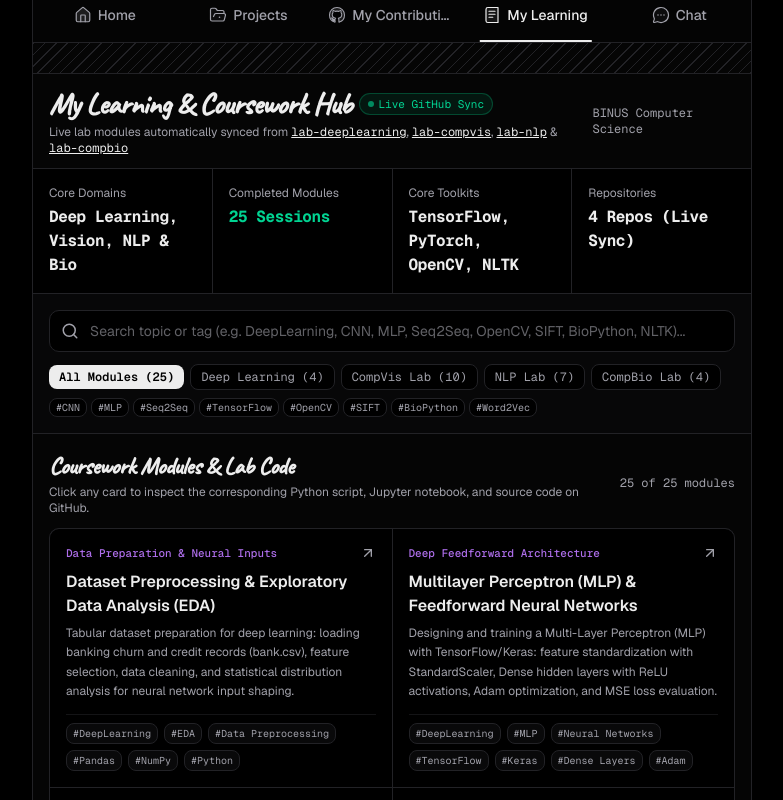
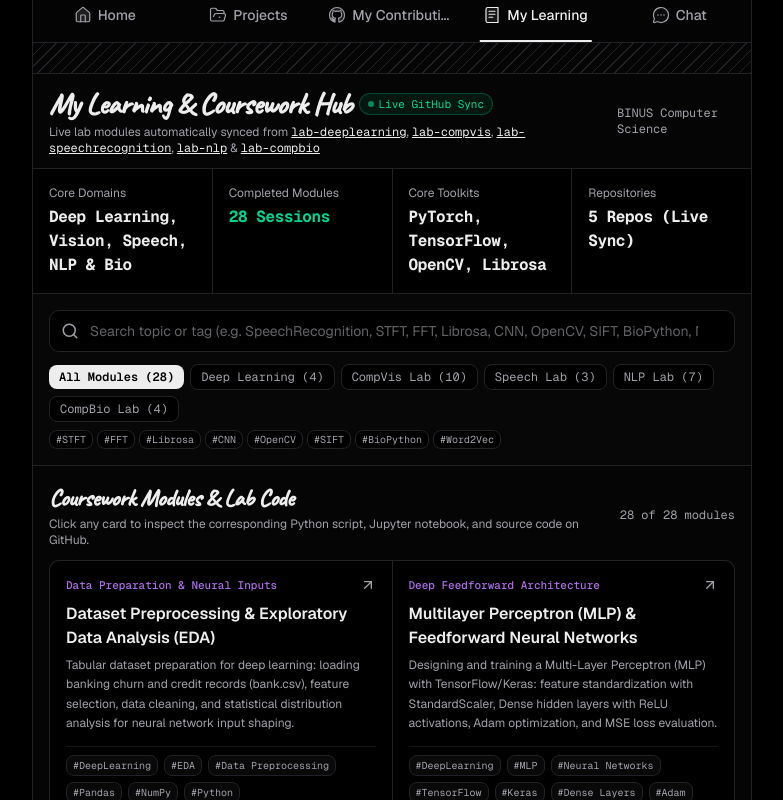
Before and after one commit to FidelCristopher/portofolio, a Next.js app: page /learning in a window 1280 px wide. Shown: the part 640-1440 px from the top of the page, without its empty margins (248-1031 px from the left). Built offline with nearby package versions, Linux system fonts and the light colour scheme; no server answers.

Commit message:
feat: integrate lab-speechrecognition into /learning with 5-repo dynamic auto sync

```diff
--- a/src/app/api/learning/route.ts
+++ b/src/app/api/learning/route.ts
@@ -2,7 +2,7 @@ import { NextResponse } from "next/server";
 
 export interface SessionMeta {
   id: string;
-  category: "nlp" | "compbio" | "compvis" | "deeplearning";
+  category: "nlp" | "compbio" | "compvis" | "deeplearning" | "speechrecognition";
   sessionNum: string;
   title: string;
   topic: string;
@@ -302,9 +302,46 @@ const defaultDeepLearningSessions: Record<string, SessionMeta> = {
   }
 };
 
+// Curated knowledge base for Speech Recognition lab sessions
+const defaultSpeechSessions: Record<string, SessionMeta> = {
+  "Sesi 2": {
+    id: "speech-sesi-2",
+    category: "speechrecognition",
+    sessionNum: "02",
+    title: "Audio Signal Manipulation, Augmentation & Waveform I/O",
+    topic: "Acoustic Signal Processing",
+    githubUrl: "https://github.com/FidelCristopher/lab-speechrecognition/tree/main/Sesi%202",
+    description:
+      "Audio signal input/output handling with wave, soundfile, pydub, librosa, and torchaudio: volume normalization, time reversal, repetition, random gain, and fade-in/fade-out envelope shaping for audio data augmentation.",
+    tags: ["SpeechRecognition", "Audio Processing", "Librosa", "Torchaudio", "PyDub", "Data Augmentation", "Python"]
+  },
+  "Sesi 3": {
+    id: "speech-sesi-3",
+    category: "speechrecognition",
+    sessionNum: "03",
+    title: "Audio Preprocessing, Channel Conversion & Fast Fourier Transform",
+    topic: "Digital Signal Processing (DSP)",
+    githubUrl: "https://github.com/FidelCristopher/lab-speechrecognition/tree/main/Sesi%203",
+    description:
+      "Digital audio signal processing: stereo to mono down-mixing, amplitude normalization, audio framing with padding, windowing functions, and Fast Fourier Transform (FFT) frequency spectrum decomposition using scipy.signal and scipy.fftpack.",
+    tags: ["SpeechRecognition", "DSP", "FFT", "Fourier Transform", "Signal Processing", "SciPy", "Waveform"]
+  },
+  "Sesi 4": {
+    id: "speech-sesi-4",
+    category: "speechrecognition",
+    sessionNum: "04",
+    title: "Frame Blocking, Short-Time Fourier Transform & Spectrograms",
+    topic: "Time-Frequency Acoustic Features",
+    githubUrl: "https://github.com/FidelCristopher/lab-speechrecognition/tree/main/Sesi%204",
+    description:
+      "Time-frequency acoustic feature representation: frame blocking with hop length and overlap, reflection padding, windowing, Short-Time Fourier Transform (STFT), and plotting audio power spectrograms for acoustic speech modeling.",
+    tags: ["SpeechRecognition", "STFT", "Spectrogram", "Acoustic Features", "Frame Blocking", "SciPy", "Matplotlib"]
+  }
+};
+
 async function fetchRepoSessions(
   repoName: string,
-  category: "nlp" | "compbio" | "compvis" | "deeplearning",
+  category: "nlp" | "compbio" | "compvis" | "deeplearning" | "speechrecognition",
   curatedMap: Record<string, SessionMeta>
 ): Promise<SessionMeta[]> {
   try {
@@ -344,7 +381,8 @@ async function fetchRepoSessions(
         nlp: "NLP Advanced Module",
         compbio: "Computational Biology Module",
         compvis: "Computer Vision Module",
-        deeplearning: "Deep Learning Module"
+        deeplearning: "Deep Learning Module",
+        speechrecognition: "Speech Recognition Module"
       };
 
       return {
@@ -355,7 +393,7 @@ async function fetchRepoSessions(
         topic: categoryLabels[category],
         githubUrl: dir.html_url || `https://github.com/FidelCristopher/${repoName}/tree/main/${encodeURIComponent(dir.name)}`,
         description: `Practical implementation and source code experiments for ${dir.name}. Automatically synchronized from repository FidelCristopher/${repoName}.`,
-        tags: [category.toUpperCase(), "Python", "Deep Learning", cleanTitle]
+        tags: [category.toUpperCase(), "Python", "Computer Science", cleanTitle]
       };
     });
 
@@ -372,11 +410,12 @@ async function fetchRepoSessions(
 }
 
 export async function GET() {
-  const [nlpSessions, compBioSessions, compVisSessions, deepLearningSessions] = await Promise.all([
+  const [nlpSessions, compBioSessions, compVisSessions, deepLearningSessions, speechSessions] = await Promise.all([
     fetchRepoSessions("lab-nlp", "nlp", defaultNlpSessions),
     fetchRepoSessions("lab-compbio", "compbio", defaultCompBioSessions),
     fetchRepoSessions("lab-compvis", "compvis", defaultCompVisSessions),
-    fetchRepoSessions("lab-deeplearning", "deeplearning", defaultDeepLearningSessions)
+    fetchRepoSessions("lab-deeplearning", "deeplearning", defaultDeepLearningSessions),
+    fetchRepoSessions("lab-speechrecognition", "speechrecognition", defaultSpeechSessions)
   ]);
 
   return NextResponse.json({
@@ -385,6 +424,7 @@ export async function GET() {
     compBioSessions,
     compVisSessions,
     deepLearningSessions,
-    allSessions: [...nlpSessions, ...compBioSessions, ...compVisSessions, ...deepLearningSessions]
+    speechSessions,
+    allSessions: [...deepLearningSessions, ...compVisSessions, ...speechSessions, ...nlpSessions, ...compBioSessions]
   });
 }
--- a/src/components/portfolio/root/AllLearningView.tsx
+++ b/src/components/portfolio/root/AllLearningView.tsx
@@ -4,7 +4,7 @@ import React, { useState, useMemo, useEffect } from "react";
 
 interface SessionMeta {
   id: string;
-  category: "nlp" | "compbio" | "compvis" | "deeplearning";
+  category: "nlp" | "compbio" | "compvis" | "deeplearning" | "speechrecognition";
   sessionNum: string;
   title: string;
   topic: string;
@@ -300,13 +300,50 @@ const defaultDeepLearningSessions: SessionMeta[] = [
   }
 ];
 
+const defaultSpeechSessions: SessionMeta[] = [
+  {
+    id: "speech-sesi-2",
+    category: "speechrecognition",
+    sessionNum: "02",
+    title: "Audio Signal Manipulation, Augmentation & Waveform I/O",
+    topic: "Acoustic Signal Processing",
+    githubUrl: "https://github.com/FidelCristopher/lab-speechrecognition/tree/main/Sesi%202",
+    description:
+      "Audio signal input/output handling with wave, soundfile, pydub, librosa, and torchaudio: volume normalization, time reversal, repetition, random gain, and fade-in/fade-out envelope shaping for audio data augmentation.",
+    tags: ["SpeechRecognition", "Audio Processing", "Librosa", "Torchaudio", "PyDub", "Data Augmentation", "Python"]
+  },
+  {
+    id: "speech-sesi-3",
+    category: "speechrecognition",
+    sessionNum: "03",
+    title: "Audio Preprocessing, Channel Conversion & Fast Fourier Transform",
+    topic: "Digital Signal Processing (DSP)",
+    githubUrl: "https://github.com/FidelCristopher/lab-speechrecognition/tree/main/Sesi%203",
+    description:
+      "Digital audio signal processing: stereo to mono down-mixing, amplitude normalization, audio framing with padding, windowing functions, and Fast Fourier Transform (FFT) frequency spectrum decomposition using scipy.signal and scipy.fftpack.",
+    tags: ["SpeechRecognition", "DSP", "FFT", "Fourier Transform", "Signal Processing", "SciPy", "Waveform"]
+  },
+  {
+    id: "speech-sesi-4",
+    category: "speechrecognition",
+    sessionNum: "04",
+    title: "Frame Blocking, Short-Time Fourier Transform & Spectrograms",
+    topic: "Time-Frequency Acoustic Features",
+    githubUrl: "https://github.com/FidelCristopher/lab-speechrecognition/tree/main/Sesi%204",
+    description:
+      "Time-frequency acoustic feature representation: frame blocking with hop length and overlap, reflection padding, windowing, Short-Time Fourier Transform (STFT), and plotting audio power spectrograms for acoustic speech modeling.",
+    tags: ["SpeechRecognition", "STFT", "Spectrogram", "Acoustic Features", "Frame Blocking", "SciPy", "Matplotlib"]
+  }
+];
+
 export function AllLearningView() {
   const [searchQuery, setSearchQuery] = useState("");
-  const [activeCategory, setActiveCategory] = useState<"all" | "deeplearning" | "compvis" | "nlp" | "compbio">("all");
+  const [activeCategory, setActiveCategory] = useState<"all" | "deeplearning" | "compvis" | "speechrecognition" | "nlp" | "compbio">("all");
   const [nlpList, setNlpList] = useState<SessionMeta[]>(defaultNlpSessions);
   const [compBioList, setCompBioList] = useState<SessionMeta[]>(defaultCompBioSessions);
   const [compVisList, setCompVisList] = useState<SessionMeta[]>(defaultCompVisSessions);
   const [deepLearningList, setDeepLearningList] = useState<SessionMeta[]>(defaultDeepLearningSessions);
+  const [speechList, setSpeechList] = useState<SessionMeta[]>(defaultSpeechSessions);
 
   useEffect(() => {
     let isMounted = true;
@@ -319,6 +356,7 @@ export function AllLearningView() {
         if (data.compBioSessions && isMounted) setCompBioList(data.compBioSessions);
         if (data.compVisSessions && isMounted) setCompVisList(data.compVisSessions);
         if (data.deepLearningSessions && isMounted) setDeepLearningList(data.deepLearningSessions);
+        if (data.speechSessions && isMounted) setSpeechList(data.speechSessions);
       } catch (err) {
         // silent fallback
       }
@@ -330,8 +368,8 @@ export function AllLearningView() {
   }, []);
 
   const allSessions = useMemo(() => {
-    return [...deepLearningList, ...compVisList, ...nlpList, ...compBioList];
-  }, [deepLearningList, compVisList, nlpList, compBioList]);
+    return [...deepLearningList, ...compVisList, ...speechList, ...nlpList, ...compBioList];
+  }, [deepLearningList, compVisList, speechList, nlpList, compBioList]);
 
   // Filter based on search and category
   const filteredSessions = useMemo(() => {
@@ -388,6 +426,15 @@ export function AllLearningView() {
               </a>
               {", "}
               <a
+                href="https://github.com/FidelCristopher/lab-speechrecognition"
+                target="_blank"
+                rel="noopener noreferrer"
+                className="text-foreground underline hover:text-rose-400 font-mono"
+              >
+                lab-speechrecognition
+              </a>
+              {", "}
+              <a
                 href="https://github.com/FidelCristopher/lab-nlp"
                 target="_blank"
                 rel="noopener noreferrer"
@@ -416,7 +463,7 @@ export function AllLearningView() {
       <div className="grid grid-cols-2 gap-px border-b border-line bg-line sm:grid-cols-4">
         <div className="flex flex-col gap-1 bg-background p-4">
           <span className="text-xs text-muted-foreground">Core Domains</span>
-          <span className="font-mono text-base font-bold tracking-tight text-foreground">Deep Learning, Vision, NLP &amp; Bio</span>
+          <span className="font-mono text-base font-bold tracking-tight text-foreground">Deep Learning, Vision, Speech, NLP &amp; Bio</span>
         </div>
         <div className="flex flex-col gap-1 bg-background p-4">
           <span className="text-xs text-muted-foreground">Completed Modules</span>
@@ -424,11 +471,11 @@ export function AllLearningView() {
         </div>
         <div className="flex flex-col gap-1 bg-background p-4">
           <span className="text-xs text-muted-foreground">Core Toolkits</span>
-          <span className="font-mono text-base font-bold tracking-tight text-foreground">TensorFlow, PyTorch, OpenCV, NLTK</span>
+          <span className="font-mono text-base font-bold tracking-tight text-foreground">PyTorch, TensorFlow, OpenCV, Librosa</span>
         </div>
         <div className="flex flex-col gap-1 bg-background p-4">
           <span className="text-xs text-muted-foreground">Repositories</span>
-          <span className="font-mono text-base font-bold tracking-tight text-foreground">4 Repos (Live Sync)</span>
+          <span className="font-mono text-base font-bold tracking-tight text-foreground">5 Repos (Live Sync)</span>
         </div>
       </div>
 
@@ -456,7 +503,7 @@ export function AllLearningView() {
             type="text"
             value={searchQuery}
             onChange={(e) => setSearchQuery(e.target.value)}
-            placeholder="Search topic or tag (e.g. DeepLearning, CNN, MLP, Seq2Seq, OpenCV, SIFT, BioPython, NLTK)..."
+            placeholder="Search topic or tag (e.g. SpeechRecognition, STFT, FFT, Librosa, CNN, OpenCV, SIFT, BioPython, NLTK)..."
             className="w-full rounded-lg border border-line bg-background py-2.5 pl-10 pr-9 text-sm text-foreground placeholder:text-muted-foreground/60 transition-all outline-none focus:border-foreground/30 focus:ring-2 focus:ring-foreground/10"
           />
           {searchQuery && (
@@ -509,6 +556,17 @@ export function AllLearningView() {
             </button>
             <button
               type="button"
+              onClick={() => setActiveCategory("speechrecognition")}
+              className={`rounded-md px-2.5 py-1 text-xs font-mono transition-colors ${
+                activeCategory === "speechrecognition"
+                  ? "bg-rose-500 text-white font-semibold"
+                  : "border border-border bg-background text-muted-foreground hover:text-foreground"
+              }`}
+            >
+              Speech Lab ({speechList.length})
+            </button>
+            <button
+              type="button"
               onClick={() => setActiveCategory("nlp")}
               className={`rounded-md px-2.5 py-1 text-xs font-mono transition-colors ${
                 activeCategory === "nlp"
@@ -532,14 +590,14 @@ export function AllLearningView() {
           </div>
 
           <div className="flex flex-wrap items-center gap-1 text-xs text-muted-foreground">
-            {["CNN", "MLP", "Seq2Seq", "TensorFlow", "OpenCV", "SIFT", "BioPython", "Word2Vec"].map((suggest) => (
+            {["STFT", "FFT", "Librosa", "CNN", "OpenCV", "SIFT", "BioPython", "Word2Vec"].map((suggest) => (
               <button
                 key={suggest}
                 type="button"
                 onClick={() => setSearchQuery(suggest)}
                 className={`rounded-md border px-1.5 py-0.5 font-mono text-[10px] transition-colors ${
                   searchQuery.toLowerCase() === suggest.toLowerCase()
-                    ? "border-purple-500 bg-purple-500/10 text-purple-400"
+                    ? "border-rose-500 bg-rose-500/10 text-rose-400"
                     : "border-border bg-background text-muted-foreground hover:border-foreground/30 hover:text-foreground"
                 }`}
               >
@@ -557,8 +615,10 @@ export function AllLearningView() {
             <h3 className="font-handwritten text-2xl font-semibold tracking-tight text-foreground">
               {activeCategory === "all"
                 ? "Coursework Modules & Lab Code"
+                : activeCategory === "speechrecognition"
+                ? "Speech Recognition (lab-speechrecognition)"
                 : activeCategory === "deeplearning"
-                ? "Deep Learning Lab (lab-deeplearning)"
+                ? "Deep Learning (lab-deeplearning)"
                 : activeCategory === "compvis"
                 ? "Computer Vision (lab-compvis)"
                 : activeCategory === "nlp"
@@ -578,7 +638,9 @@ export function AllLearningView() {
           <div className="grid grid-cols-1 gap-px border border-line bg-line sm:grid-cols-2 rounded-lg overflow-hidden">
             {filteredSessions.map((session) => {
               const topicColor =
-                session.category === "deeplearning"
+                session.category === "speechrecognition"
+                  ? "text-rose-400/90"
+                  : session.category === "deeplearning"
                   ? "text-purple-400/90"
                   : session.category === "compvis"
                   ? "text-amber-400/90"
@@ -656,7 +718,7 @@ export function AllLearningView() {
               No modules found matching &quot;{searchQuery}&quot;
             </p>
             <p className="text-xs text-muted-foreground mt-1">
-              Try searching for &quot;CNN&quot;, &quot;MLP&quot;, &quot;Seq2Seq&quot;, &quot;OpenCV&quot;, &quot;BioPython&quot;, or &quot;Word2Vec&quot;.
+              Try searching for &quot;SpeechRecognition&quot;, &quot;STFT&quot;, &quot;FFT&quot;, &quot;CNN&quot;, &quot;OpenCV&quot;, or &quot;BioPython&quot;.
             </p>
             <button
               type="button"
```
